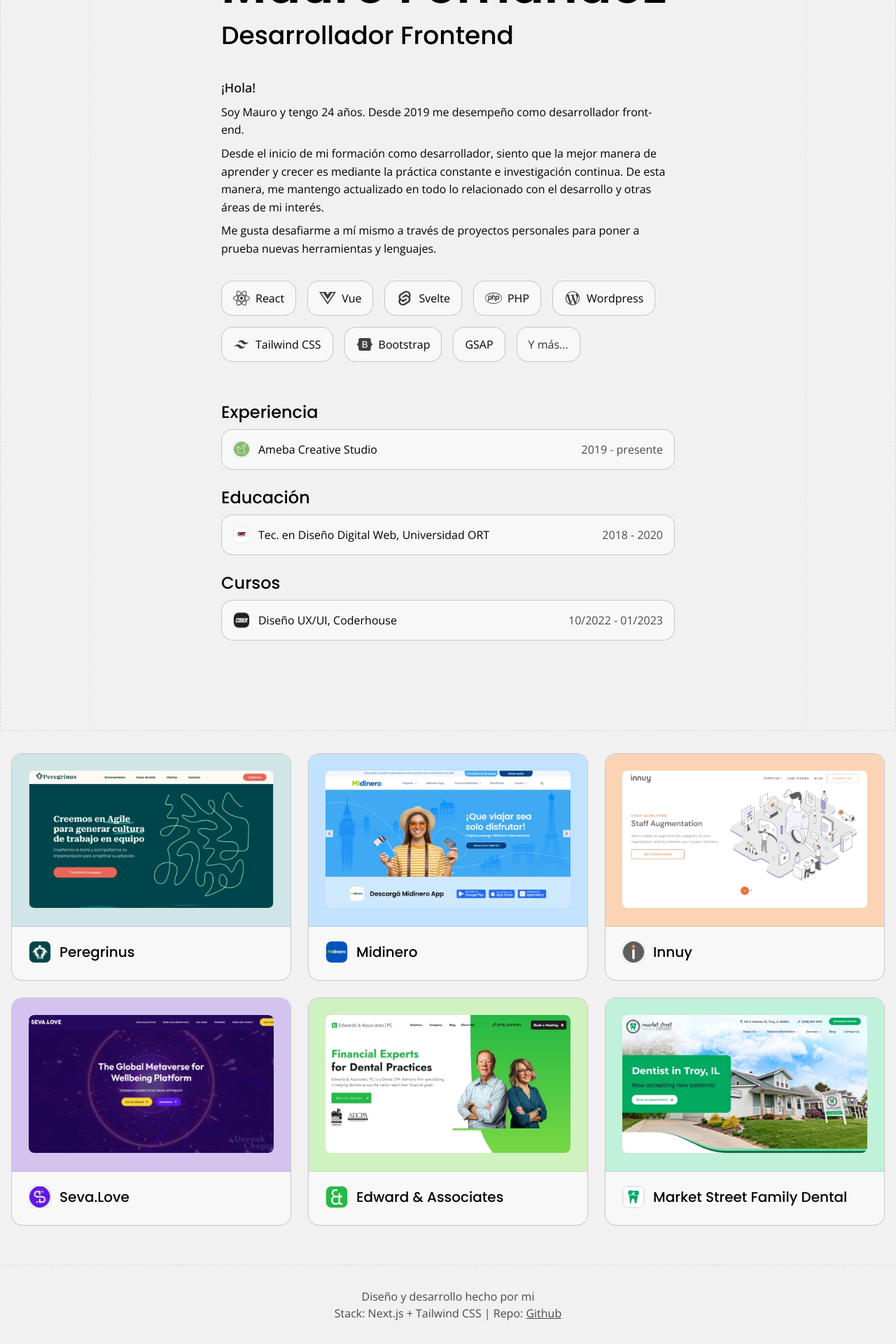
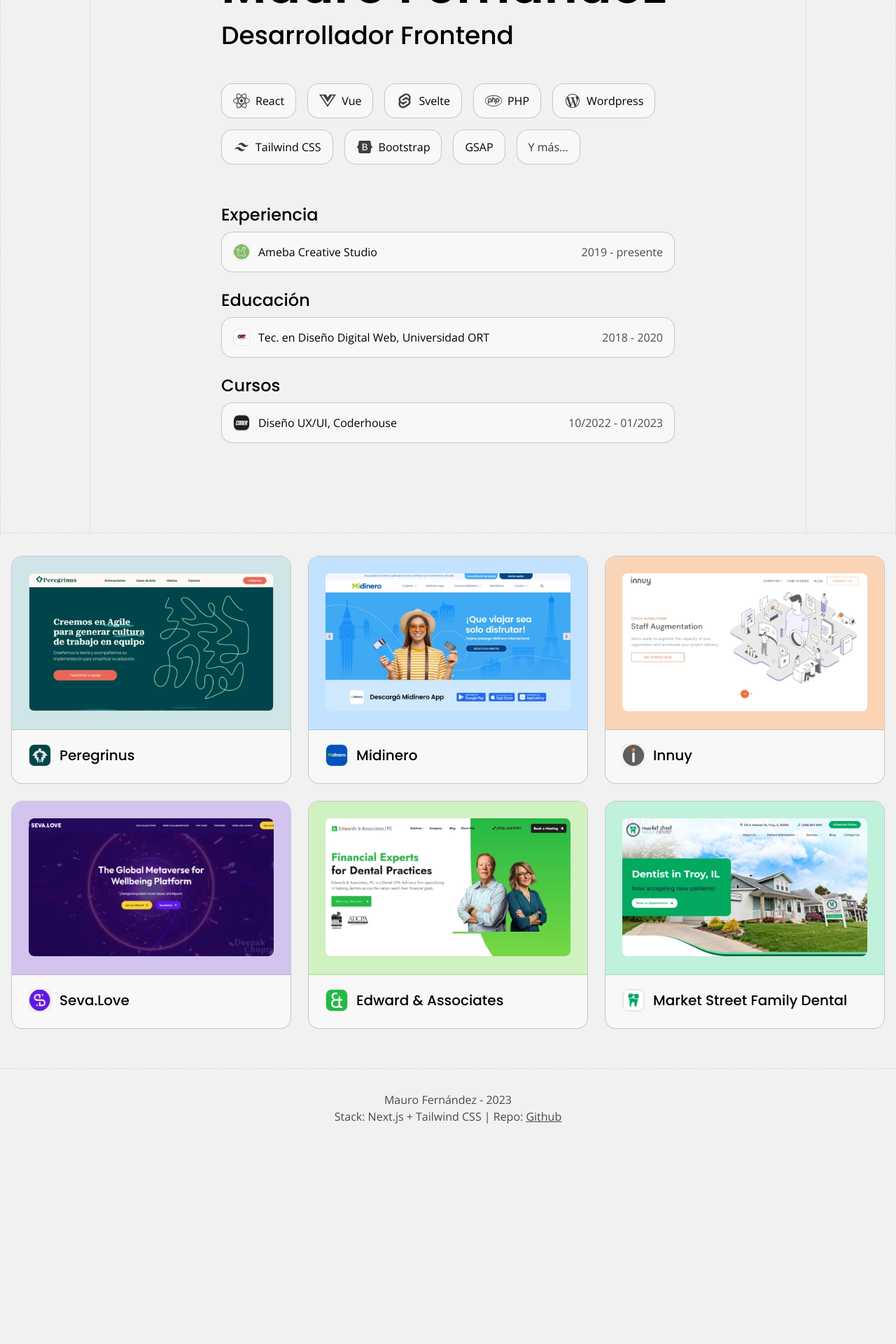
Before and after one commit to maufz/portfolio-2023, a Next.js app: page / in a window 1280 px wide. Shown: the part 358-2278 px from the top of the page at 70% size. After the commit the page ends 1997 px from the top, so only its background shows below. Built offline with nearby package versions, Linux system fonts and the light colour scheme.

Commit message:
Cambios contenido

```diff
--- a/components/About.tsx
+++ b/components/About.tsx
@@ -5,28 +5,13 @@
 export default function About() {
   return (
     <motion.section
-      className="mb-8"
+      className="mb-12"
       initial={{ opacity: 0, y: 25 }}
       animate={{ opacity: 1, y: 0 }}
     >
       <h1 className="h1 mb-2 md:mb-4">Mauro Fernández</h1>
       <h2 className="h3 mb-6 md:mb-10">Desarrollador Frontend</h2>
-      <div className="flex flex-col gap-2">
-        <p className="font-medium text-black text-opacity-8 leading-[1.6] text-lg">
-          ¡Hola!
-        </p>
-        <p className="font-[350] text-black text-opacity-8 leading-[1.6]">
-          Soy Mauro y tengo {age} años. Desde 2019 me desempeño como
-          desarrollador front-end.
-        </p>
-        <p className="font-[350] text-black text-opacity-8 leading-[1.6]">
-          Desde el inicio de mi formación como desarrollador, siento que la
-          mejor manera de aprender y crecer es mediante la práctica constante e
-          investigación continua. De esta manera, me mantengo actualizado en
-          todo lo relacionado con el desarrollo y otras áreas de mi interés.
-        </p>
-        <p className="font-[350] text-black text-opacity-8 leading-[1.6]">Me gusta desafiarme a mí mismo a través de proyectos personales para poner a prueba nuevas herramientas y lenguajes.</p>
-      </div>
+
     </motion.section>
   );
 }
--- a/components/Footer.tsx
+++ b/components/Footer.tsx
@@ -1,6 +1,8 @@
 export default function Footer() {
-    return <footer className="text-center py-8 text-opacity-70 text-black grayscale">
-        Diseño y desarrollo hecho por mi<br />
-        Stack: Next.js + Tailwind CSS | Repo: <a className="underline" href="https://github.com/maufz/portfolio-2023/" target="_blank">Github</a>
-    </footer>
+    return (
+        <footer className="text-center py-8 text-opacity-70 text-black grayscale">
+            Mauro Fernández - 2023<br />
+            Stack: Next.js + Tailwind CSS | Repo: <a className="underline" href="https://github.com/maufz/portfolio-2023/" target="_blank">Github</a>
+        </footer>
+    )
 }
```
